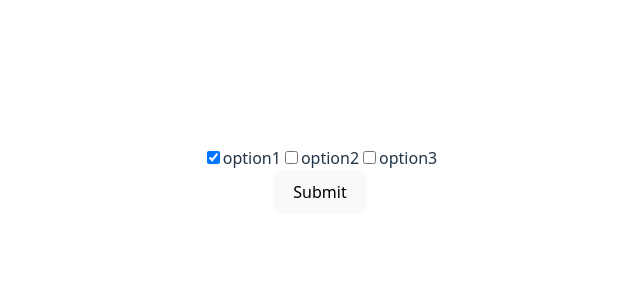
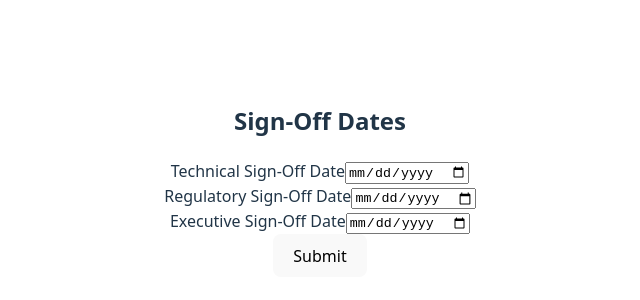
Before and after one commit to NicholasMurray/zod-validation-testing-ts, a React (Vite) app: page / in a window 1280 px wide. Shown: the part 220-520 px from the top of the page, without its empty margins (320-960 px from the left). Built offline with nearby package versions, Linux system fonts and the light colour scheme.

Commit message:
added date form validation

```diff
--- a/src/App.tsx
+++ b/src/App.tsx
@@ -1,5 +1,6 @@
 // import ConditionalForm from './forms/ConditionalForm'
-import { CheckboxesForm } from './forms/CheckboxesForm'
+// import { CheckboxesForm } from './forms/CheckboxesForm'
+import DateForm from './forms/DateForm';
 import './App.css'
 
 function App() {
@@ -7,7 +8,7 @@ function App() {
   return (
     <>
       {/* <ConditionalForm /> */}
-      <CheckboxesForm />
+      <DateForm />
     </>
   )
 }
--- /dev/null
+++ b/src/forms/DateForm.tsx
@@ -0,0 +1,166 @@
+import React from 'react';
+import { useForm } from 'react-hook-form';
+import { z } from 'zod';
+import { zodResolver } from '@hookform/resolvers/zod';
+
+// Zod schema with detailed validation (mimics signOffDatesSchemaDetailed)
+const signOffDatesSchema = z.object({
+  technicalSignOffDate: z.string().min(1, "Technical sign-off date is required"),
+  regulatorySignOffDate: z.string().min(1, "Regulatory sign-off date is required"),
+  executiveSignOffDate: z.string().min(1, "Executive sign-off date is required")
+}).superRefine((data, ctx) => {
+  const technicalDate = new Date(data.technicalSignOffDate);
+  const regulatoryDate = new Date(data.regulatorySignOffDate);
+  const executiveDate = new Date(data.executiveSignOffDate);
+
+  // Check if dates are valid
+  if (isNaN(technicalDate.getTime())) {
+    ctx.addIssue({
+      code: z.ZodIssueCode.invalid_date,
+      path: ["technicalSignOffDate"],
+      message: "Invalid technical sign-off date"
+    });
+  }
+
+  if (isNaN(regulatoryDate.getTime())) {
+    ctx.addIssue({
+      code: z.ZodIssueCode.invalid_date,
+      path: ["regulatorySignOffDate"],
+      message: "Invalid regulatory sign-off date"
+    });
+  }
+
+  if (isNaN(executiveDate.getTime())) {
+    ctx.addIssue({
+      code: z.ZodIssueCode.invalid_date,
+      path: ["executiveSignOffDate"],
+      message: "Invalid executive sign-off date"
+    });
+  }
+
+  // Only check sequence if all dates are valid
+  if (!isNaN(technicalDate.getTime()) && !isNaN(regulatoryDate.getTime()) && !isNaN(executiveDate.getTime())) {
+    if (regulatoryDate < technicalDate) {
+      ctx.addIssue({
+        code: z.ZodIssueCode.custom,
+        path: ["regulatorySignOffDate"],
+        message: "Regulatory sign-off date cannot be before technical sign-off date"
+      });
+    }
+
+    if (executiveDate < regulatoryDate) {
+      ctx.addIssue({
+        code: z.ZodIssueCode.custom,
+        path: ["executiveSignOffDate"],
+        message: "Executive sign-off date cannot be before regulatory sign-off date"
+      });
+    }
+  }
+});
+
+type SignOffDatesFormData = z.infer<typeof signOffDatesSchema>;
+
+const DateForm: React.FC = () => {
+  const {
+    register,
+    handleSubmit,
+    formState: { errors, isSubmitted }
+  } = useForm<SignOffDatesFormData>({
+    resolver: zodResolver(signOffDatesSchema),
+    mode: 'onSubmit',
+    defaultValues: {
+      technicalSignOffDate: '',
+      regulatorySignOffDate: '',
+      executiveSignOffDate: ''
+    }
+  });
+
+  const onSubmit = (data: SignOffDatesFormData) => {
+    console.log('Valid form data:', data);
+  };
+
+  // Watch all fields to see current values (for debug only)
+  // const watchedValues = watch();
+
+  return (
+    <div className="max-w-md mx-auto p-6">
+      <h2 className="text-xl font-bold mb-4">Sign-Off Dates</h2>
+
+      <div className="space-y-4">
+        {/* Technical Sign-Off Date */}
+        <div>
+          <label htmlFor="technical" className="block text-sm font-medium mb-1">
+            Technical Sign-Off Date
+          </label>
+          <input
+            {...register('technicalSignOffDate')}
+            id="technical"
+            type="date"
+            className="w-full px-3 py-2 border rounded"
+            placeholder=""
+          />
+          {isSubmitted && errors.technicalSignOffDate && (
+            <div className="text-red-600 text-sm mt-1">
+              {errors.technicalSignOffDate.message}
+            </div>
+          )}
+        </div>
+
+        {/* Regulatory Sign-Off Date */}
+        <div>
+          <label htmlFor="regulatory" className="block text-sm font-medium mb-1">
+            Regulatory Sign-Off Date
+          </label>
+          <input
+            {...register('regulatorySignOffDate')}
+            id="regulatory"
+            type="date"
+            className="w-full px-3 py-2 border rounded"
+            placeholder=""
+          />
+          {isSubmitted && errors.regulatorySignOffDate && (
+            <div className="text-red-600 text-sm mt-1">
+              {errors.regulatorySignOffDate.message}
+            </div>
+          )}
+        </div>
+
+        {/* Executive Sign-Off Date */}
+        <div>
+          <label htmlFor="executive" className="block text-sm font-medium mb-1">
+            Executive Sign-Off Date
+          </label>
+          <input
+            {...register('executiveSignOffDate')}
+            id="executive"
+            type="date"
+            className="w-full px-3 py-2 border rounded"
+            placeholder=""
+          />
+          {isSubmitted && errors.executiveSignOffDate && (
+            <div className="text-red-600 text-sm mt-1">
+              {errors.executiveSignOffDate.message}
+            </div>
+          )}
+        </div>
+
+        <button
+          onClick={handleSubmit(onSubmit)}
+          className="w-full bg-blue-600 text-white py-2 px-4 rounded hover:bg-blue-700"
+        >
+          Submit
+        </button>
+
+        {/* Debug info - remove in production */}
+        {isSubmitted && (
+          <div className="mt-4 p-3 bg-gray-100 rounded text-xs">
+            <p><strong>Form Submitted:</strong> Yes</p>
+            <p><strong>Has Errors:</strong> {Object.keys(errors).length > 0 ? 'Yes' : 'No'}</p>
+          </div>
+        )}
+      </div>
+    </div>
+  );
+};
+
+export default DateForm;
```
